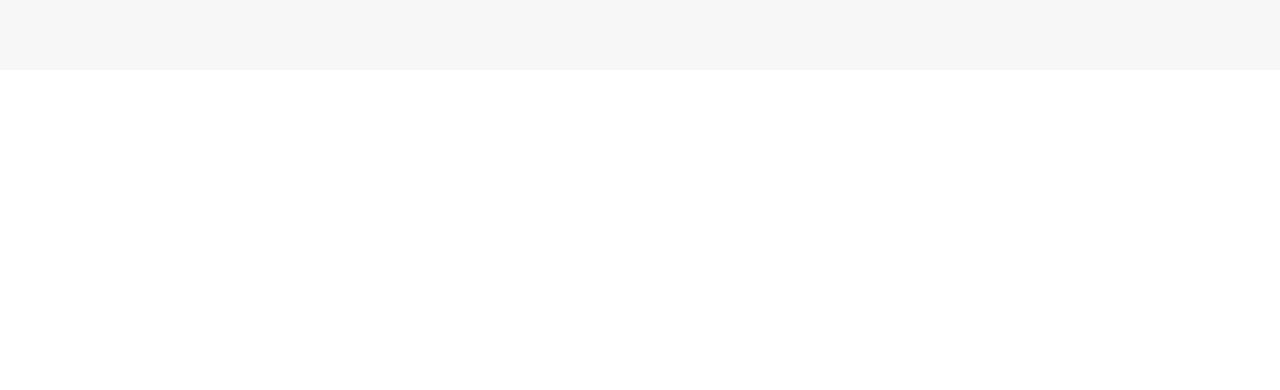
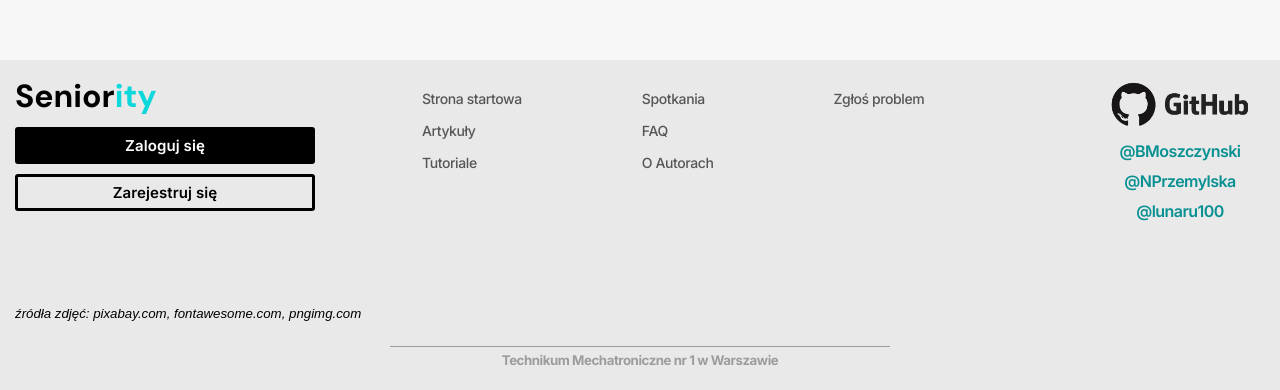
Before and after one commit to BMoszczynski07/SENIORity, a Svelte app in the folder client/: page / in a window 1280 px wide. Shown: the part 2270-2660 px from the top of the page. Before the commit the page ends 2340 px from the top, so only its background shows below. Built offline with nearby package versions, Linux system fonts and the light colour scheme.

Commit message:
adding footer and designing the side menu

```diff
--- a/client/src/App.svelte
+++ b/client/src/App.svelte
@@ -3,6 +3,7 @@
   import Login from "./components/Login.svelte";
   import Main from "./components/Main.svelte";
   import NotFound from "./components/NotFound.svelte";
+  import Footer from "./components/Footer.svelte";
 
   let routes = {
     "/": Main,
@@ -13,4 +14,5 @@
 
 <main>
   <Router {routes} />
+  <Footer />
 </main>
--- a/client/src/components/Counter.svelte
+++ b/client/src/components/Counter.svelte
@@ -5,10 +5,7 @@
 </script>
 
 <section class="counter">
-  <div
-    class="counter__container"
-    style="background-image: url('../assets/layout-bg.png')"
-  >
+  <div class="counter__container">
     <CounterTool />
     <img src={person} alt="person" class="counter__person" />
     <header class="counter__title">
--- a/client/src/components/Footer.svelte
+++ b/client/src/components/Footer.svelte
@@ -1 +1,65 @@
-<div class="footer" />
+<script>
+  import "../scss/footer.scss";
+  import github from "../assets/github.png";
+</script>
+
+<footer class="footer">
+  <div class="footer__main-content">
+    <div class="footer__left-side">
+      <header class="footer__logo site__logo">
+        Senior<span class="footer__logo-light site__logo--light">ity</span>
+      </header>
+      <div class="footer__btns">
+        <button class="footer__btn footer__btn--login">Zaloguj się</button
+        ><button class="footer__btn footer__btn--register"
+          >Zarejestruj się</button
+        >
+      </div>
+      <h5 class="footer__sources">
+        źródła zdjęć: pixabay.com, fontawesome.com, pngimg.com
+      </h5>
+    </div>
+
+    <div class="footer__center-side">
+      <nav class="footer__menu">
+        <div class="footer__menu-group">
+          <a href="/#" class="footer__menu-link">Strona startowa</a>
+          <a href="/#" class="footer__menu-link">Artykuły</a>
+          <a href="/#" class="footer__menu-link">Tutoriale</a>
+        </div>
+
+        <div class="footer__menu-group">
+          <a href="/#" class="footer__menu-link">Spotkania</a>
+          <a href="/#" class="footer__menu-link">FAQ</a>
+          <a href="/#" class="footer__menu-link">O Autorach</a>
+        </div>
+
+        <div class="footer__menu-group">
+          <a href="/#" class="footer__menu-link">Zgłoś problem</a>
+        </div>
+      </nav>
+    </div>
+
+    <div class="footer__right-side">
+      <img src={github} class="footer__github-img" alt="github" />
+
+      <a
+        href="https://github.com/BMoszczynski07"
+        target="_self _blank"
+        class="footer__github-link">@BMoszczynski</a
+      >
+      <a
+        href="https://github.com/NataliaPrzemylska"
+        target="_self _blank"
+        class="footer__github-link">@NPrzemylska</a
+      >
+      <a
+        href="https://github.com/lunaru100"
+        target="_self _blank"
+        class="footer__github-link">@lunaru100</a
+      >
+    </div>
+  </div>
+
+  <h5 class="footer__school">Technikum Mechatroniczne nr 1 w Warszawie</h5>
+</footer>
--- a/client/src/components/Settings.svelte
+++ b/client/src/components/Settings.svelte
@@ -1,7 +1,26 @@
 <script>
   import "../scss/settings.scss";
-  import { Font, Preferences, handleChangeFontSize } from "../shared/Options";
+  import {
+    Font,
+    Preferences,
+    handleChangeFontSize,
+    DarkTheme,
+    handleSwitchTheme,
+    handleRestore,
+  } from "../shared/Options";
   let settings = false;
+
+  let themeSelected = $DarkTheme ? 0 : 1;
+
+  $: {
+    themeSelected = $DarkTheme ? 0 : 1;
+  }
+
+  const handleSwitchThemeSelect = (id) => {
+    if (id === themeSelected) return;
+    themeSelected = id;
+    handleSwitchTheme();
+  };
 </script>
 
 <div class="settings" class:settings--on={settings}>
@@ -25,7 +44,7 @@
           type="number"
           placeholder="Rozmiar"
           bind:value={$Font.size}
-          class="settings__input"
+          class="settings__input settings__input--font-size"
         /><button
           class="settings__input-btn"
           on:click={() => {
@@ -143,7 +162,9 @@
       </div>
     </div>
 
-    <div class="settings__input-group settings__input-group--type-checkbox">
+    <div
+      class="settings__input-group settings__input-group--type-checkbox settings__input-group--type-checkbox--first"
+    >
       <label class="settings__checkbox-container">
         <input
           type="checkbox"
@@ -155,6 +176,29 @@
         <h5 class="settings__checkbox-label">Podkreślone linki</h5>
       </label>
     </div>
+
+    <div class="settings__input-group">
+      <div class="settings__themes">
+        <h1 class="settings__themes-title">Motywy</h1>
+        <button
+          class="settings__theme settings__theme--light"
+          class:settings__theme--selected={themeSelected === 0}
+          on:click={() => {
+            handleSwitchThemeSelect(0);
+          }}
+        /><button
+          class="settings__theme settings__theme--dark"
+          class:settings__theme--selected={themeSelected === 1}
+          on:click={() => {
+            handleSwitchThemeSelect(1);
+          }}
+        />
+      </div>
+    </div>
+
+    <button class="settings__restore-btn" on:click={handleRestore}
+      >Reset ustawień</button
+    >
   </aside>
   <button
     class="settings__btn"
--- a/client/src/global.scss
+++ b/client/src/global.scss
@@ -1,4 +1,4 @@
-@import url("https://fonts.googleapis.com/css2?family=Be+Vietnam+Pro:wght@300;400;500&family=DM+Sans:wght@500;700&family=Inter:wght@400;500;600;700&family=Lato:wght@300;400;700&family=Poppins:wght@300;400;500;600&family=Raleway:wght@400;500;600&family=Roboto:wght@400;500&family=Work+Sans:wght@200;300;400;500;600&display=swap");
+@import url("https://fonts.googleapis.com/css2?family=Be+Vietnam+Pro:wght@300;400;500&family=DM+Sans:wght@500;700&family=Inter:wght@400;500;600;700&family=Lato:wght@300;400;700&family=Poppins:wght@300;400;500;600&family=Raleway:wght@400;500;600&family=Roboto+Slab:wght@300;400;500;600&family=Roboto:wght@400;500&family=Work+Sans:wght@200;300;400;500;600&display=swap");
 
 $dm: "DM Sans", sans-serif;
 $r: "Roboto", sans-serif;
@@ -32,6 +32,11 @@ body {
 }
 
 $logo: #0cd8db;
+
+*::selection {
+  background: $logo;
+  color: #000;
+}
 
 .site {
   &__logo {
--- a/client/src/scss/counter.scss
+++ b/client/src/scss/counter.scss
@@ -15,15 +15,14 @@
     position: relative;
     @include flex(center, center);
     background-size: 250px;
-    margin-top: 10px;
-    background-size: 150px;
-    background-color: transparent;
+    background-image: url("https://www.toptal.com/designers/subtlepatterns/uploads/email-pattern.png");
+    background-size: 325px;
   }
 
   &__title {
     width: 325px;
     height: 375px;
-    background: rgb(240, 240, 240);
+    background: rgb(224, 224, 224);
     margin-left: 200px;
     border-radius: 5px;
     @include flex(flex-start, center);
@@ -40,8 +39,8 @@
 .tool {
   width: 325px;
   height: 375px;
-  background: rgba(27, 27, 27, 0.808);
-  backdrop-filter: blur(8px);
+  background: rgba(27, 27, 27, 0.674);
+  backdrop-filter: blur(3px);
   padding: 15px;
   border-radius: 5px;
   @include flex(center, center, column);
--- a/client/src/scss/footer.scss
+++ b/client/src/scss/footer.scss
@@ -0,0 +1,125 @@
+@import "../global.scss";
+
+.footer {
+  background: rgb(233, 233, 233);
+  padding-top: 15px;
+  @include flex(center, center, column);
+
+  &__main-content {
+    display: flex;
+    align-items: center;
+    justify-content: space-between;
+    width: 100%;
+  }
+
+  &__left-side {
+    margin-left: 15px;
+  }
+
+  &__btns {
+    display: flex;
+    flex-direction: column;
+    margin-top: 5px;
+  }
+
+  &__btn {
+    width: 300px;
+    margin: 5px 0;
+    outline: none;
+    border: 3px solid #000;
+    border-radius: 3px;
+    padding: 6px 0;
+    font-family: $i;
+    font-weight: 600;
+    letter-spacing: 0.1px;
+    font-size: 15px;
+    cursor: pointer;
+
+    &--login {
+      background: #000;
+      color: #fff;
+    }
+
+    &--register {
+      background: transparent;
+    }
+  }
+
+  &__sources {
+    font-family: "Arial", sans-serif;
+    font-weight: 500;
+    font-style: italic;
+    margin-top: 90px;
+    margin-bottom: 0;
+  }
+
+  &__school {
+    margin-top: 25px;
+    width: 500px;
+    text-align: center;
+    padding-top: 5px;
+    border-top: 1px solid rgb(156, 156, 156);
+    color: rgb(156, 156, 156);
+    font-family: $i;
+    letter-spacing: -0.45px;
+  }
+
+  &__center-side {
+    margin-top: 15px;
+    align-self: flex-start;
+  }
+
+  &__menu {
+    display: flex;
+    &-group {
+      display: flex;
+      flex-direction: column;
+      margin-right: 120px;
+    }
+
+    &-link {
+      text-decoration: none;
+      color: rgb(86, 86, 86);
+      font-family: $i;
+      font-weight: 500;
+      font-size: 14px;
+      letter-spacing: -0.4px;
+      margin-bottom: 15px;
+
+      &:hover {
+        color: rgb(30, 30, 30);
+      }
+    }
+  }
+
+  &__logo {
+    font-size: 32px !important;
+    margin-left: 0 !important;
+  }
+
+  &__right-side {
+    display: flex;
+    flex-direction: column;
+    align-items: center;
+    margin-right: 25px;
+    align-self: flex-start;
+  }
+
+  &__github-link {
+    margin: 5px 0;
+    color: darken($logo, 15%);
+    text-decoration: none;
+    font-family: $i;
+    letter-spacing: -0.55px;
+    font-size: 16px;
+    font-weight: 600;
+
+    &:hover {
+      color: darken($logo, 35%);
+    }
+  }
+
+  &__github-img {
+    width: 150px;
+  }
+}
--- a/client/src/shared/Options.js
+++ b/client/src/shared/Options.js
@@ -8,15 +8,17 @@ export const Font = writable({
   contentFamily: localStorage.getItem("font-family-content") || "Inter",
 });
 
-export const DarkTheme = writable(localStorage.getItem("darkTheme") || false);
+export const DarkTheme = writable(
+  localStorage.getItem("darkTheme") ? localStorage.getItem("darkTheme") : false
+);
 
 export const Preferences = writable({
-  underlineAnchors: localStorage.getItem("underlineAnchors") || false,
+  underlineAnchors: localStorage.getItem("underline-anchors") || false,
 });
 
 export const handleToggleAnchors = () => {
   Preferences.update((v) => {
-    localStorage.setItem("underlineAnchors", !v.underlineAnchors);
+    localStorage.setItem("underline-anchors", !v.underlineAnchors);
     return { underlineAnchors: !v.underlineAnchors, ...v };
   });
 };
@@ -69,3 +71,5 @@ export const handleSwitchLang = (lang) => {
     return v;
   });
 };
+
+export const handleRestore = () => {};
```
Also changed, not shown: client/src/scss/settings.scss (+119 -11 lines), client/src/assets/github.png (added).
